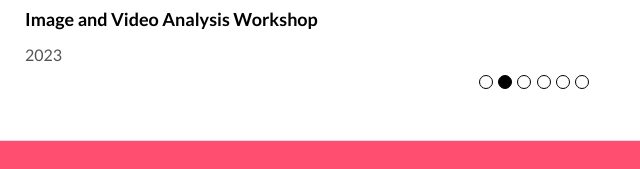
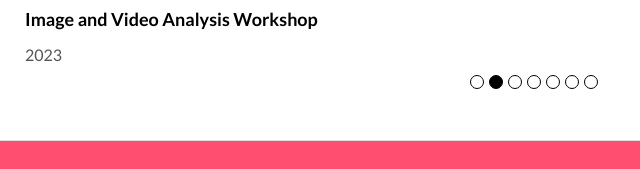
Before and after one commit to vignesh50/VigFolio, a plain HTML site: page index.html in a window 1280 px wide. Shown: the part 3084-3253 px from the top of the page, 106-746 px from the left. Drawn offline with nearby package versions, Linux system fonts and the light colour scheme.

Commit message:
Update index.html
Glitch are fixed

```diff
--- a/index.html
+++ b/index.html
@@ -268,6 +268,7 @@
               <li data-target="#carousel-example-generic" data-slide-to="3"></li>
               <li data-target="#carousel-example-generic" data-slide-to="4"></li>
               <li data-target="#carousel-example-generic" data-slide-to="5"></li>
+              <li data-target="#carousel-example-generic" data-slide-to="6"></li>
             </ol>
 
           </div>
```
